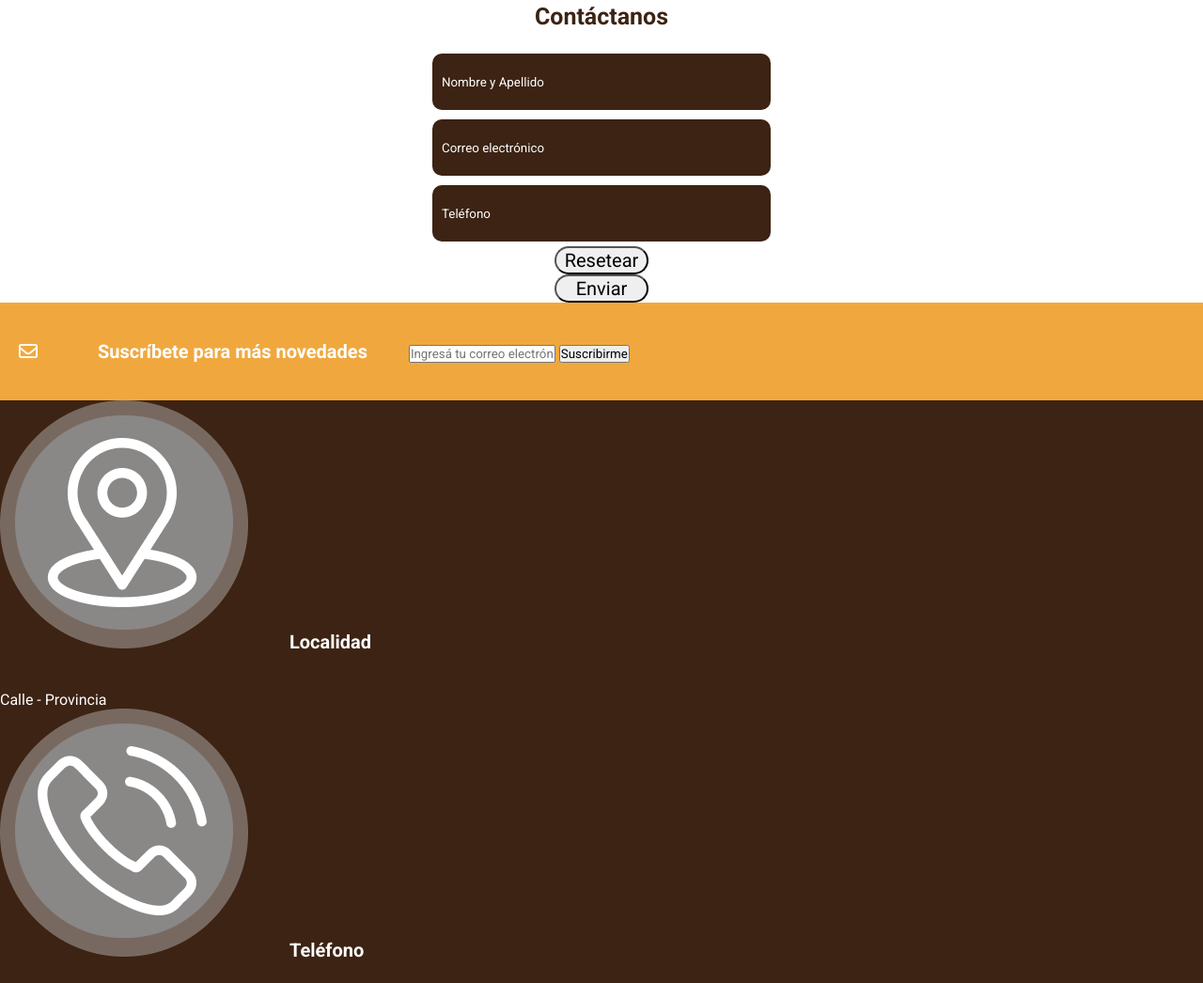
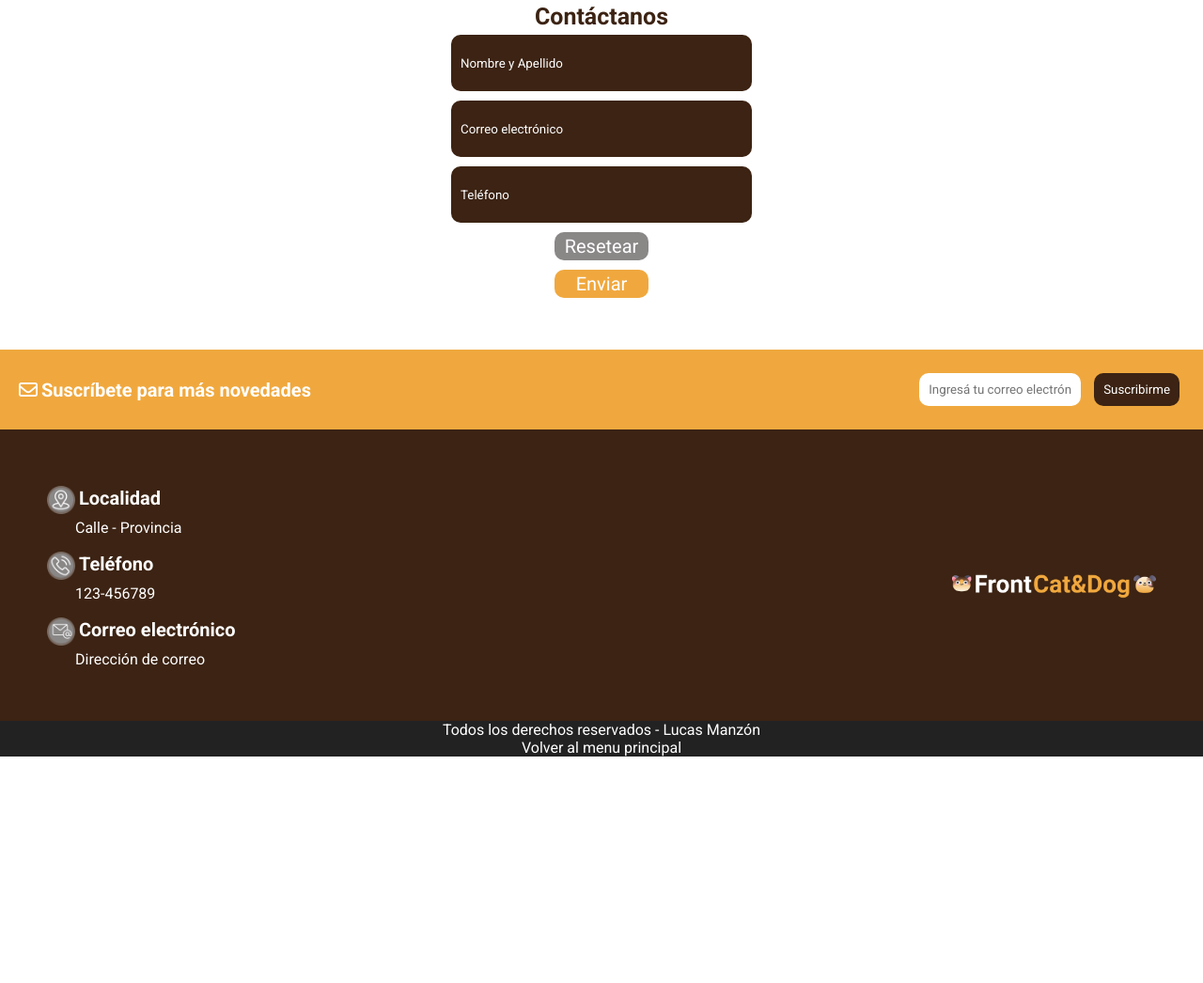
Before and after one commit to manzonlucas/FrontEnd1, a plain HTML site: page petshop/index.html in a window 1280 px wide. Shown: the part 1057-2103 px from the top of the page at 94% size. After the commit the page ends 1862 px from the top, so only its background shows below. Drawn offline with Linux system fonts and the light colour scheme.

Commit message:
actualizo segun clase 15

```diff
--- a/petshop/index.html
+++ b/petshop/index.html
@@ -24,6 +24,7 @@
             <div>
                 <img src="./images/Logo.png" alt="Logo del Petshop">
             </div>
+            <i class="fas fa-bars"></i>
             <nav>
                 <a href="#"><i class="fas fa-paw"></i> Categorías</a>
                 <a href="#"><i class="fas fa-paw"></i> Pets</a>
@@ -68,7 +69,7 @@
             </div>
         </section>
 
-        <section id="contacto">
+        <section id="contactanos">
             <h3>Contáctanos</h3>
             <form action="#">
                 <input type="text" name="" id="" placeholder="Nombre y Apellido">
@@ -80,37 +81,41 @@
         </section>
     </main>
 
-
     <footer>
-        <section id="suscribe">
-            <i class="far fa-envelope"></i>
+        <section>
+            <div><i class="far fa-envelope"></i>
                 <h3>Suscríbete para más novedades</h3>
+            </div>
+            <div>
                 <form action="#">
                     <input type="text" name="" id="" placeholder="Ingresá tu correo electrónico">
                     <button>Suscribirme</button>
                 </form>
+            </div>
         </section>
         <section>
             <div>
-                <img src="./images/iconos/localidad-ico.png" alt="">
+                <article>
+                    <img src="./images/iconos/localidad-ico.png " alt=" ">
                     <h3>Localidad</h3>
                     <p>Calle - Provincia</p>
-            </div>
-            <div>
-                <img src="./images/iconos/telefono-ico.png" alt="">
+                </article>
+                <article>
+                    <img src="./images/iconos/telefono-ico.png " alt=" ">
                     <h3>Teléfono</h3>
                     <p>123-456789</p>
-            </div>
-            <div>
-                <img src="./images/iconos/email-ico.png" alt="">
+                </article>
+                <article>
+                    <img src="./images/iconos/email-ico.png " alt=" ">
                     <h3>Correo electrónico</h3>
                     <p>Dirección de correo</p>
+                </article>
             </div>
-            <h2>AGREGAR LOGO PETSHOP</h2>
+            <img src="./images/logo-bottom.png " alt=" ">
         </section>
         <section>
-            <span>Todos los derechos reservados - Lucas Manzón</span>
-            <a href="../index.html">Volver al menu principal</a>
+            <p>Todos los derechos reservados - Lucas Manzón</p>
+            <a href=" ../index.html ">Volver al menu principal</a>
         </section>
     </footer>
 
--- a/petshop/styles/style.css
+++ b/petshop/styles/style.css
@@ -39,18 +39,19 @@ body {
     text-decoration: none;
 }
 
+.fa-bars {
+    display: none;
+}
+
 nav {
     display: flex;
     justify-content: space-around
 }
 
-nav a {
+a {
     color: white;
     text-decoration: none;
 }
-
-
-/*  */
 
 #banner {
     display: flex;
@@ -65,7 +66,7 @@ nav a {
 
 #banner h2,
 #banner a {
-    width: 365px;
+    width: 80%;
     text-align: center;
     padding: 20px 40px;
     border-radius: 10px;
@@ -83,7 +84,6 @@ nav a {
 }
 
 #banner .container {
-    width: 380px;
     margin: 50px;
     display: flex;
     flex-direction: column;
@@ -115,13 +115,16 @@ nav a {
     margin: 50px;
 }
 
-#contacto h3 {
+#productos div {
+    text-align: center;
+}
+
+#contactanos h3 {
     text-align: center;
 }
 
 h3 {
     font-size: 25px;
-    margin: 20px;
 }
 
 form {
@@ -130,8 +133,8 @@ form {
     align-items: center;
 }
 
-#contacto input {
-    width: 340px;
+#contactanos input {
+    width: 300px;
     height: 40px;
     margin: 5px;
     padding: 10px;
@@ -141,40 +144,112 @@ form {
     border-radius: 10px;
 }
 
-#contacto input::placeholder {
+#contactanos input::placeholder {
     color: white;
 }
 
-#contacto button {
+#contactanos button {
+    color: white;
+    background-color: #8A8787;
+    display: inline;
     width: 100px;
     height: 30px;
+    margin: 5px;
     font-size: 20px;
-    border-radius: 15px;
+    border: none;
+    border-radius: 10px;
 }
 
-#suscribe {
+#contactanos button:nth-of-type(2) {
     background-color: #F0A83E;
 }
 
 footer {
     color: white;
+    margin-top: 50px;
 }
 
-footer section:nth-of-type(2) {
+footer input {
+    margin: 5px;
+    padding: 10px;
+    color: white;
+    border: 0;
+    border-radius: 10px;
+}
+
+footer button {
+    margin: 5px;
+    padding: 10px;
+    color: white;
     background-color: #3C2313;
+    border: 0;
+    border-radius: 10px;
+}
+
+footer section:nth-of-type(1) {
+    padding: 20px;
+    background-color: #F0A83E;
+    display: flex;
+    flex-direction: row;
+    justify-content: space-between;
+    align-items: center;
+}
+
+footer section:nth-of-type(1) form {
+    display: inline-block;
 }
 
 footer i,
 footer h3 {
     font-size: 20px;
     display: inline-block;
-    padding: 20px;
 }
 
-footer form {
-    display: inline-block;
+footer section:nth-of-type(2) {
+    background-color: #3C2313;
+    padding: 50px;
+    display: flex;
+    justify-content: space-between;
+    align-items: center;
+    line-height: 30px;
+    position: relative;
+}
+
+footer section:nth-of-type(2) img {
+    height: 30px;
+    position: relative;
+    top: 10px;
+}
+
+footer section:nth-of-type(2) p {
+    padding-left: 30px;
 }
 
 footer section:nth-of-type(3) {
     background-color: #222222;
+    text-align: center;
 }
+
+@media screen and (max-width: 768px) {
+    .top {
+        display: none;
+    }
+    .fa-bars {
+        display: inline-block;
+        padding: 15px;
+    }
+    .barra-nav nav {
+        display: none;
+    }
+    #banner,
+    #productos,
+    footer section:nth-of-type(1) {
+        flex-direction: column;
+        justify-content: space-around;
+    }
+    footer section:nth-of-type(2) {
+        flex-direction: column-reverse;
+        justify-content: space-between;
+        gap: 50px;
+    }
+}
```
Also changed, not shown: petshop/images/logo-bottom.png (added). Lines whose indentation alone changed are shown as unchanged.
